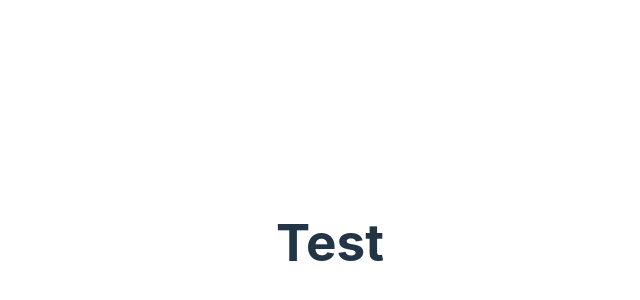
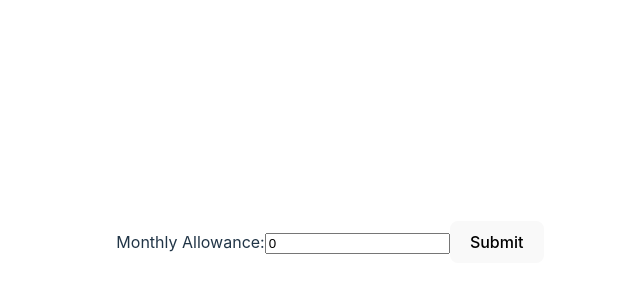
Before and after one commit to aaronsww/cash-control, a React (Vite) app: page / in a window 1280 px wide. Shown: the part 158-458 px from the top of the page, without its empty margins (310-950 px from the left). Built offline with nearby package versions, Linux system fonts and the light colour scheme.

Commit message:
chore: created global allowance store

```diff
--- a/src/App.jsx
+++ b/src/App.jsx
@@ -1,10 +1,28 @@
 import  React, { useState } from "react";
 import "./App.css";
+import useAllowanceStore from "./store/useAllowanceStore";
 
 function App() {
+
+  const {allowance, setAllowance} = useAllowanceStore();
+
+  const handleSubmit = event => {
+    event.preventDefault();
+  };
+
   return (
     <>
-      <h1>Test </h1>
+      <form onSubmit={handleSubmit}>
+      <label>
+        Monthly Allowance:
+        <input
+          type="number"
+          value={allowance}
+          onChange={(e)=> setAllowance(e.target.value)}
+        />
+      </label>
+      <button type="submit">Submit</button>
+    </form>
     </>
   );
 }
--- /dev/null
+++ b/src/store/useAllowanceStore.jsx
@@ -0,0 +1,8 @@
+import { create } from "zustand";
+
+const useAllowanceStore = create((set) => ({
+  allowance: 0,
+  setAllowance: (newAllowance) => set({ allowance: newAllowance }),
+}));
+
+export default useAllowanceStore;
```
